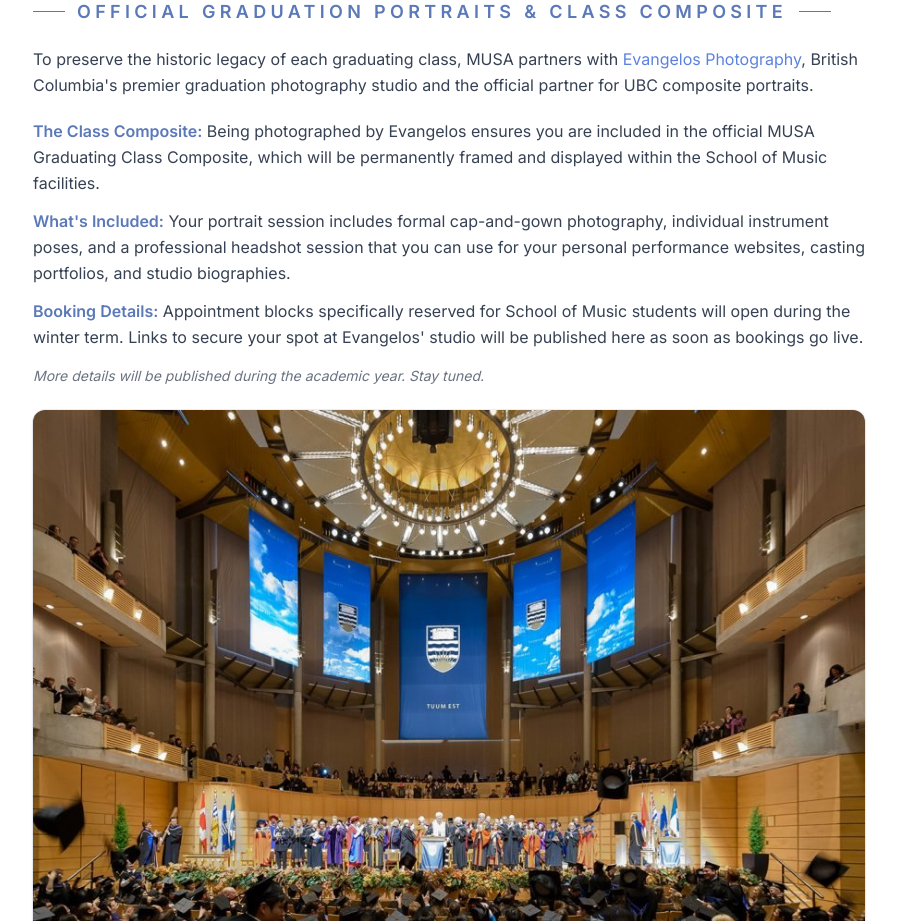
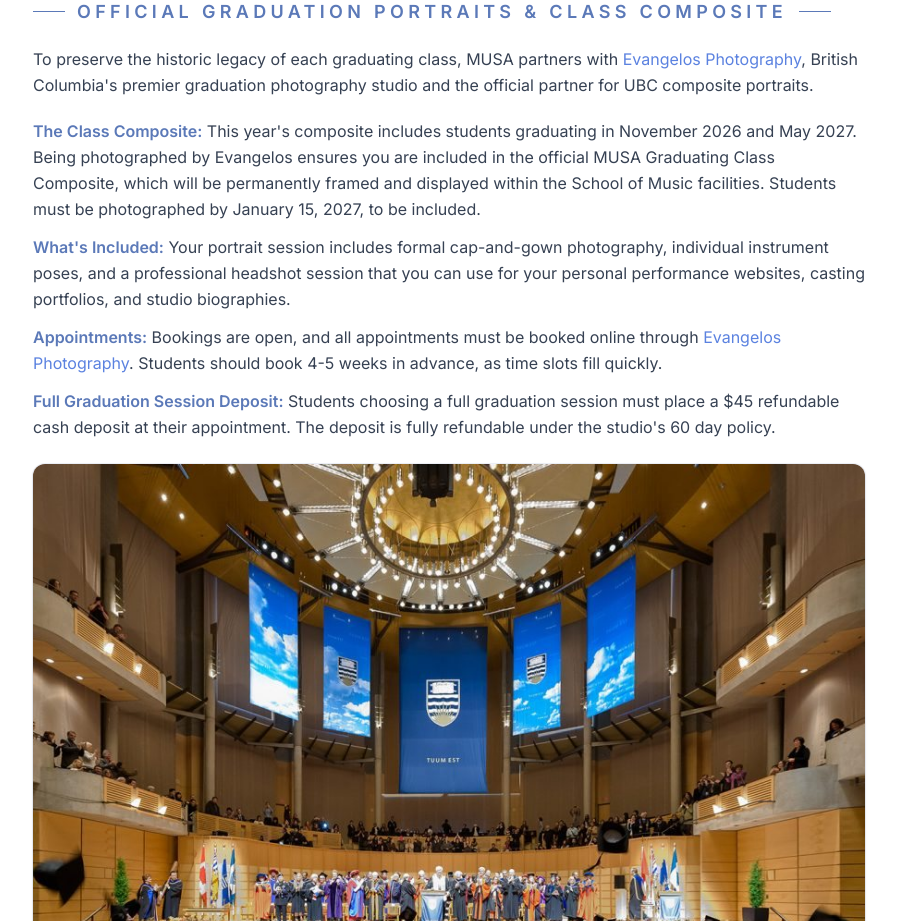
Before and after one commit to UBCMUSA/ubcmusa, a React (Vite) app: page /musa/grads in a window 1280 px wide. Shown: the part 980-1901 px from the top of the page, without its empty margins (191-1088 px from the left). Built offline with nearby package versions, Linux system fonts and the light colour scheme.

Commit message:
Grads: Updated Evangelos Photography Section, Bookings open

```diff
--- a/src/pages/musa/Grads.jsx
+++ b/src/pages/musa/Grads.jsx
@@ -49,9 +49,11 @@ export default function Grads() {
           </p>
           <ul className="mt-5 space-y-3 text-base leading-relaxed">
             <Lead term="The Class Composite">
-              Being photographed by Evangelos ensures you are included in the official
-              MUSA Graduating Class Composite, which will be permanently framed and
-              displayed within the School of Music facilities.
+              This year's composite includes students graduating in November 2026 and
+              May 2027. Being photographed by Evangelos ensures you are included in
+              the official MUSA Graduating Class Composite, which will be permanently
+              framed and displayed within the School of Music facilities. Students
+              must be photographed by January 15, 2027, to be included.
             </Lead>
             <Lead term="What's Included">
               Your portrait session includes formal cap-and-gown photography,
@@ -59,15 +61,24 @@ export default function Grads() {
               you can use for your personal performance websites, casting portfolios,
               and studio biographies.
             </Lead>
-            <Lead term="Booking Details">
-              Appointment blocks specifically reserved for School of Music students
-              will open during the winter term. Links to secure your spot at
-              Evangelos' studio will be published here as soon as bookings go live.
+            <Lead term="Appointments">
+              Bookings are open, and all appointments must be booked online through{" "}
+              <a
+                href="https://www.evangelosphotography.com/"
+                target="_blank"
+                rel="noreferrer noopener"
+                className="text-logo hover:text-steel"
+              >
+                Evangelos Photography
+              </a>
+              . Students should book 4-5 weeks in advance, as time slots fill quickly.
+            </Lead>
+            <Lead term="Full Graduation Session Deposit">
+              Students choosing a full graduation session must place a $45 refundable
+              cash deposit at their appointment. The deposit is fully refundable under
+              the studio's 60 day policy.
             </Lead>
           </ul>
-          <p className="mt-4 text-sm italic text-gray-500">
-            More details will be published during the academic year. Stay tuned.
-          </p>
           <ContentImage
             className="mt-6"
             src="/images/optimized/grad-1.jpg"
```
